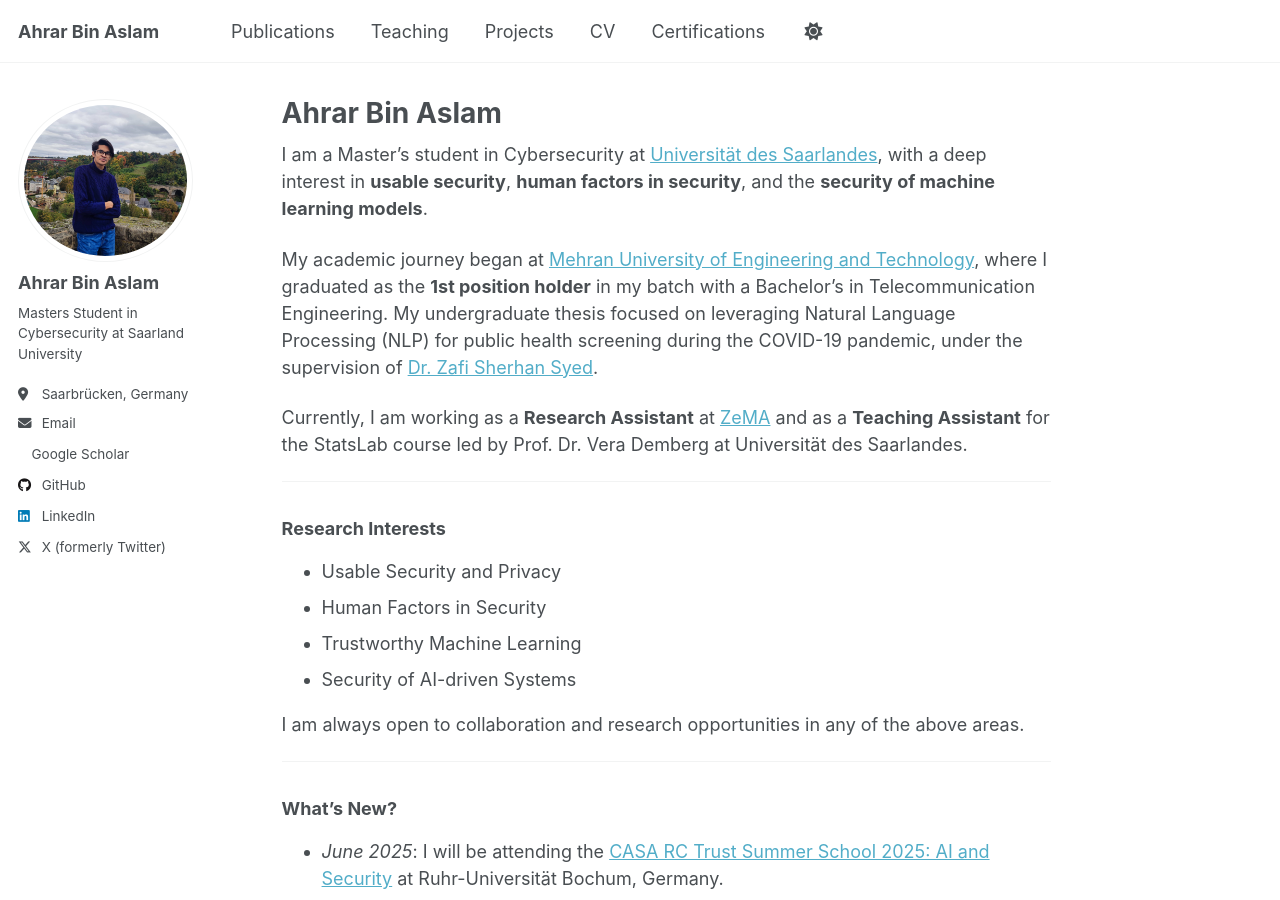
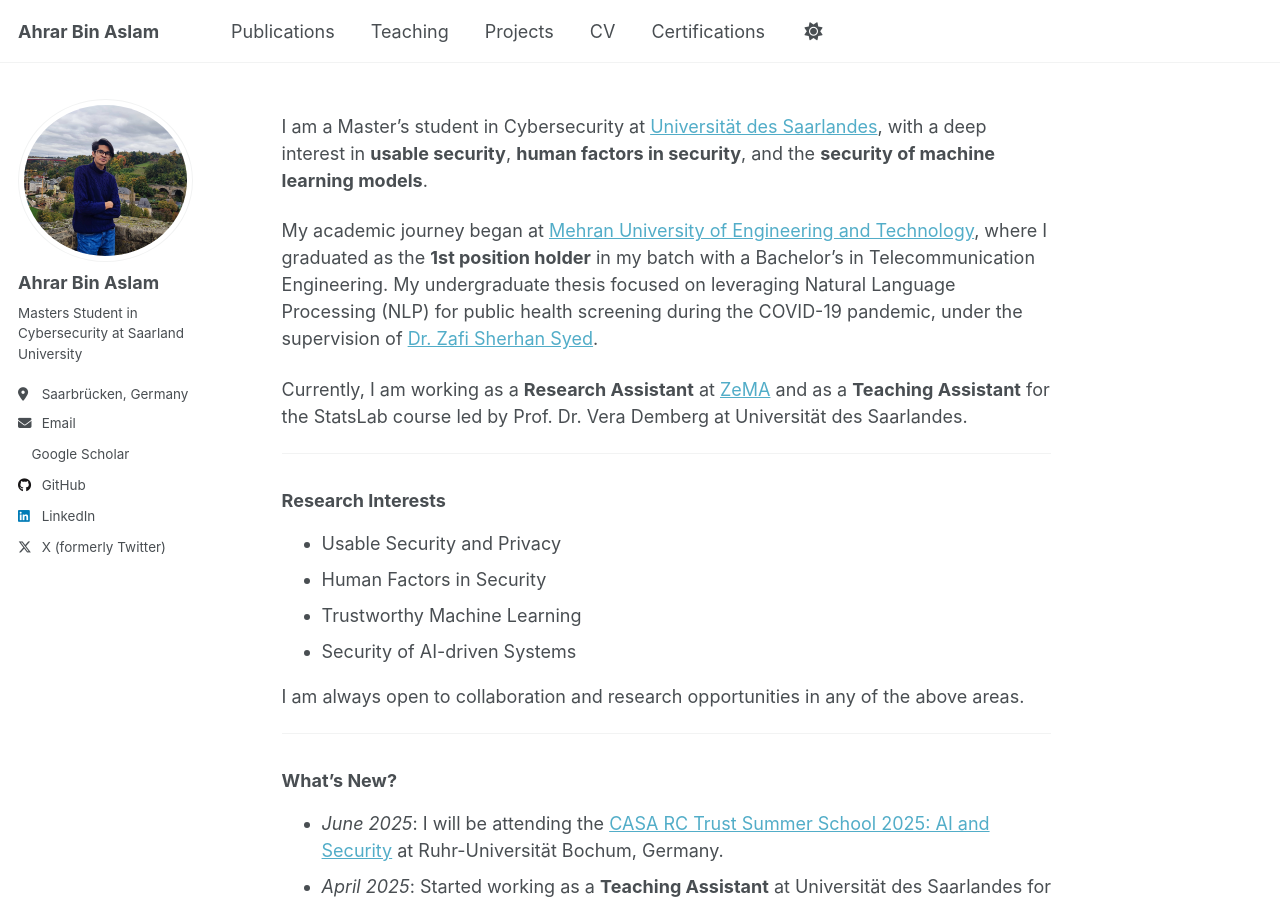
Before and after one commit to ahrarbinaslam/ahrarbinaslam.github.io, a Jekyll site: the page built from _pages/about.md, in a window 1280 px wide and 900 px high. Built offline with Jekyll 4.4.1, drawn with Linux system fonts in a browser that asks for light colours.

Commit message:
Update about.md

```diff
--- a/_pages/about.md
+++ b/_pages/about.md
@@ -1,6 +1,6 @@
 ---
 permalink: /
-title: "Ahrar Bin Aslam"
+title: ""
 excerpt: "About me"
 author_profile: true
 redirect_from:
```
